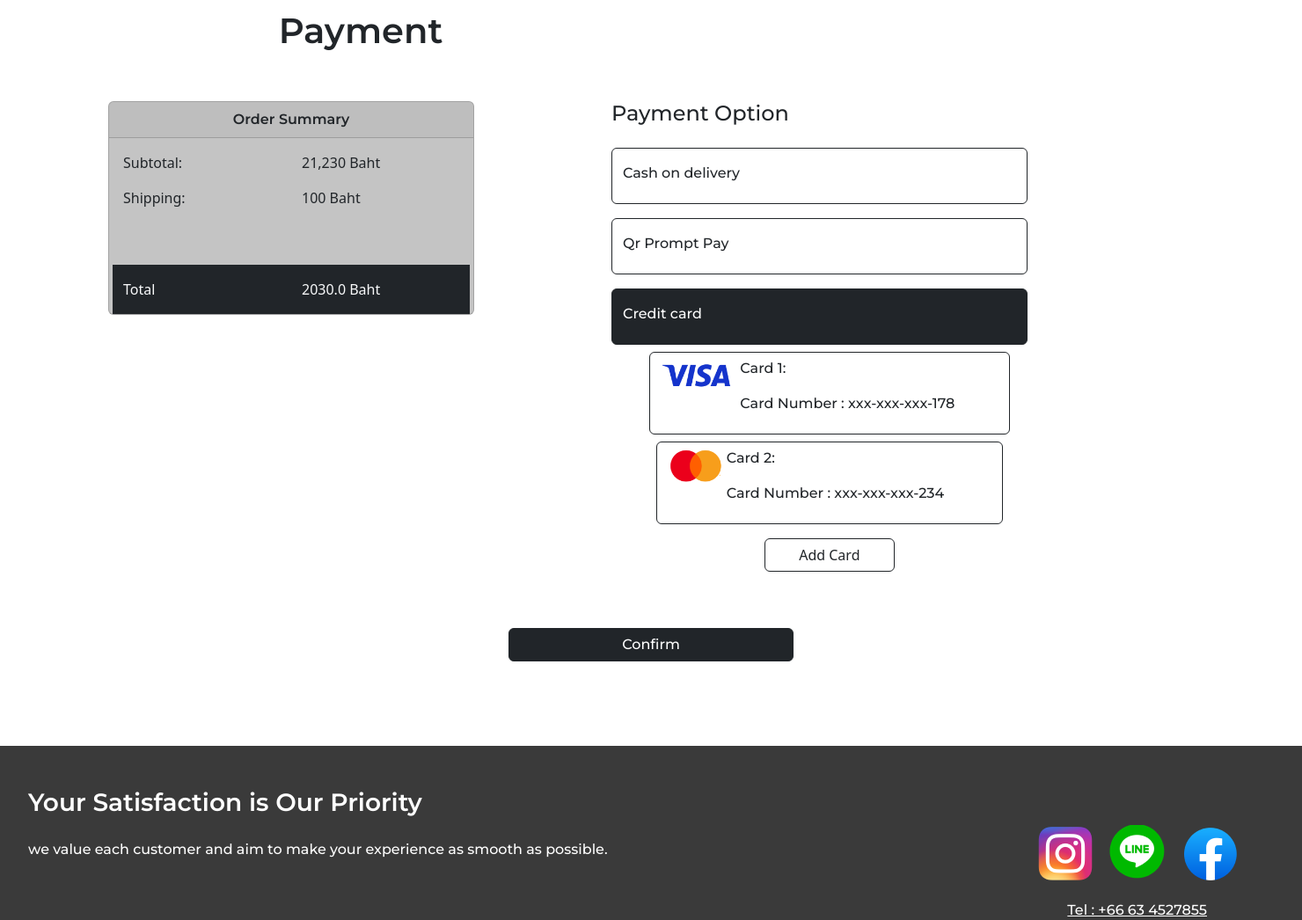
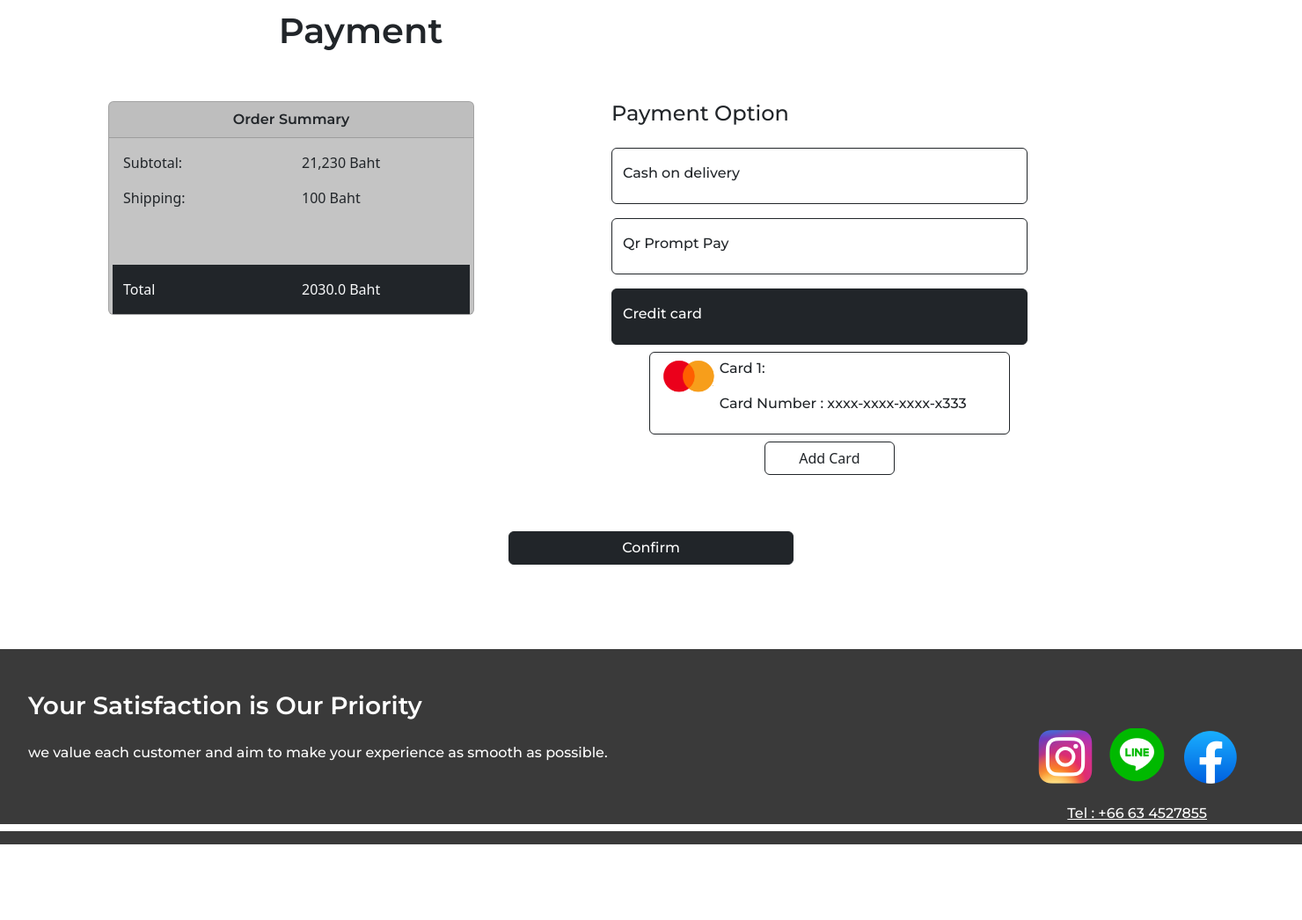
Before and after one commit to BKOPYZ/kendoshop, a Django app: page /payment/ in a window 1480 px wide, after a click on "Credit card"; the page is wider, and only the part inside the window is pictured. Shown: the part 227-1273 px from the top of that part at 88% size. After the commit the page ends 1187 px from the top of that part, so only its background shows below. Run offline with Django 5.2, Linux system fonts and the light colour scheme; a user stored in the database is signed in; data comes from the database, SQL or seed files in the repository; both versions use the stored data as it was after the commit; some libraries are stand-ins or nearby versions.

Commit message:
feat: add new payment for user

```diff
--- a/payment/urls.py
+++ b/payment/urls.py
@@ -9,4 +9,5 @@ urlpatterns = [
     path("address/", views.select_address_view, name="address"),
     path("address/new/", views.new_address_view, name="new-address"),
     path("address/user/", views.user_address_view, name="user-address"),
+    path("card/new/", views.new_payment_view, name="new-card"),
 ]
--- a/payment/views.py
+++ b/payment/views.py
@@ -231,20 +231,31 @@ def new_payment_view(request):
 
     if request.method == "POST":
         post = request.POST
-        card_provider = post["card_provider"]
         card_no = post["card_no"]
+        if card_no[0] in ("5", "2"):
+            card_provider = "mastercard"
+        elif card_no[0] == "4":
+            card_provider = "visa"
+        else:
+            messages.error(request, "invalid card number")
+            return render(request, "payment/payment_new_payment.html")
         try:
-            month = post["month"]
-            year = post["year"]
+            month = int(post["month"])
+            year = int(post["year"])
+            expiry_date = datetime.datetime(year=int(year), month=int(month), day=1)
+
         except:
-            messages.error(request, "please enter month in int and year in int")
+            messages.error(request, "invalid montha nad year")
+
             return render(request, "payment/payment_new_payment.html")
-        expiry_date = datetime.datetime(int(year), int(month))
 
-        user_address = UserAddress.objects.create(
-            card_provider=card_provider, card_no=card_no, expiry_date=expiry_date
+        user_payment = UserPayment.objects.create(
+            user=request.user,
+            card_provider=card_provider,
+            card_no=card_no,
+            expiry_date=expiry_date,
         )
-        user_address.save()
+        user_payment.save()
 
         return redirect("payment:payment")
 
--- a/templates/payment/payment.html
+++ b/templates/payment/payment.html
@@ -71,32 +71,21 @@
               {% if user.is_authenticated %}
               <!-- TODO :OAT PLEASE IMPLEMENT this -->
               <div class="collapse mt-2 col-10" id="credit" data-bs-parent="#accordion">
+                {% for payment in user_payment%}
                 <div class="row d-flex justify-content-center my-2">
                   <input type="radio" class="btn-check" name="options" id="card1" />
                   <label class="btn btn-outline-dark col-8 d-flex" for="card1">
-                    <img src="../../static/assets/imgs/visa.png" alt="visa" style="width: auto; height:40px;" />
+                    <img src="../../static/assets/imgs/{{payment.card_provider}}.png" alt="{{payment.card_provider}}" style="width: auto; height:40px;" />
                     <div>
-                      <p class="montserrat-light text-start">Card 1:</p>
+                      <p class="montserrat-light text-start">Card {{forloop.counter}}:</p>
                       <p class="montserrat-light text-start">
-                        Card Number : xxx-xxx-xxx-<span>178</span>
+                        Card Number : {{payment}}
                       </p>
                     </div>
                   </label>
+                  {% endfor %}
                   <div class="row d-flex justify-content-center my-2">
-                    <input type="radio" class="btn-check" name="options" id="card2" />
-                    <label class="btn btn-outline-dark col-8 d-flex" for="card2">
-                      <img src="../../static/assets/imgs/master.png" alt="master" style="width: auto; height:40px;" />
-                      <div>
-                        <p class="montserrat-light text-start">Card 2:</p>
-                        <p class="montserrat-light text-start">
-                          Card Number : xxx-xxx-xxx-<span>234</span>
-                        </p>
-                      </div>
-                    </label>
-                  </div>
-                  <div class="row d-flex justify-content-center my-2">
-                    <!--Jeng: Pleas link this to new_payment_page-->
-                    <a href="" class="btn btn-outline-dark w-25">Add Card</a>
+                    <a href="{% url 'payment:new-card' %}" class="btn btn-outline-dark w-25">Add Card</a>
                   </div>
                 </div>
 
@@ -128,11 +117,11 @@
                   </p>
                   <div class="mt-4 d-flex gap-4">
                     <div class="col-4 form-floating">
-                      <input name="month" type="month" class="form-control" required />
+                      <input name="month" type="number" min="1" max="12" class="form-control" required />
                       <label class="mx-2">Month <span style="color: red">*</span></label>
                     </div>
                     <div class="col-4 form-floating">
-                      <input name="year" type="year" class="form-control" required />
+                      <input name="year" type="number" min="2000" class="form-control" required />
                       <label class="mx-2">Year <span style="color: red">*</span></label>
                     </div>
                   </div>
--- a/userauths/models.py
+++ b/userauths/models.py
@@ -7,7 +7,6 @@ from pkg_resources import require
 from shortuuid.django_fields import ShortUUIDField
 
 CARD_PROVIDER = (("debit", "Debit"), ("visa", "Visa"), ("mastercard", "Mastercard"))
-
 
 
 def user_directory_path(instance, filename):
@@ -60,6 +59,7 @@ class UserAddress(models.Model):
             "postal_code": self.postal_code,
             "telephone": self.telephone,
         }
+
     def __str__(self):
         return f"{self.address} {self.city} {self.province} {self.postal_code} {self.telephone}"
 
@@ -82,4 +82,4 @@ class UserPayment(models.Model):
         }
 
     def __str__(self):
-        return f"xxx-xxx-xxx-{self.card_no[-3:]}"
+        return f"xxxx-xxxx-xxxx-x{self.card_no[-3:]}"
```
Also changed, not shown: templates/payment/payment_new_payment.html (+50 -20 lines), kendo_shop.db, static/assets/imgs/mastercard.png (renamed from static/assets/imgs/master.png).
